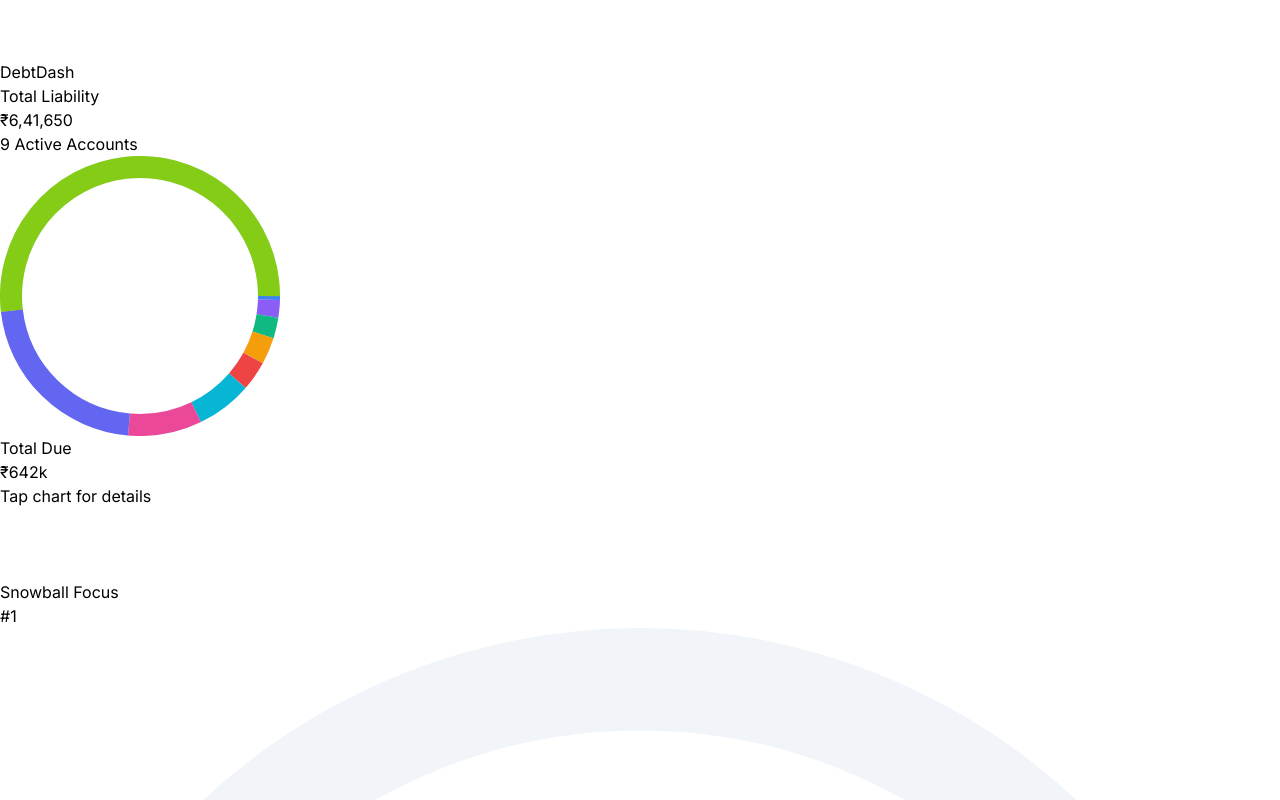
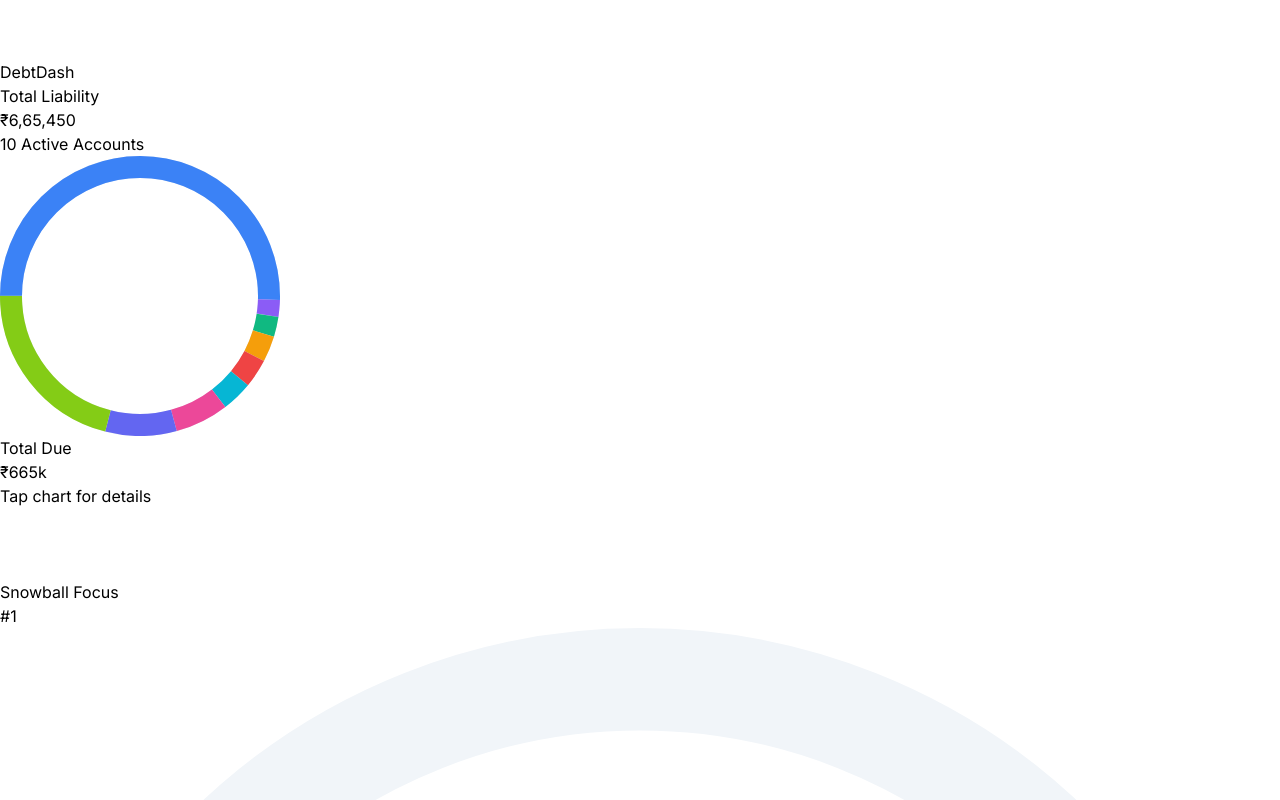
Before and after one commit to sreerag5375/LoanManager, a React (Vite) app: page / in a window 1280 px wide. Shown: the part 1220-2020 px from the top of the page. Built offline with nearby package versions, Linux system fonts and the light colour scheme.

Commit message:
add kudumbasree loan

```diff
--- a/src/App.jsx
+++ b/src/App.jsx
@@ -43,6 +43,7 @@ const LoanManager = () => {
     { id: 7, name: 'Education Loan', amount: 140000 },
     { id: 8, name: 'Marriage Loan', amount: 332500 },
     { id: 9, name: 'Kummatti fund', amount: 3000 },
+    { id: 10, name: 'Kudumbasree loan', amount: 23800 }
   ]);
 
   const [loanName, setLoanName] = useState('');
```
